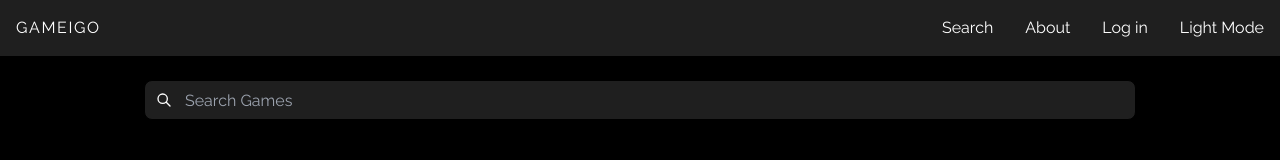
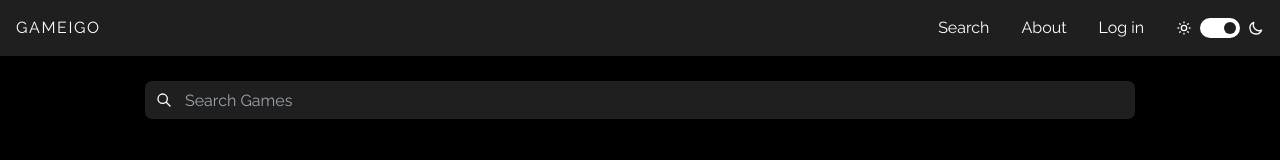
Before and after one commit to AbePlays/Gameigo-Archived, a React (Create React App) app: page /search in a window 1280 px wide. Shown: the top 160 px of the page. Built offline with nearby package versions, Linux system fonts and the light colour scheme.

Commit message:
Added darkmode toggle

```diff
--- a/src/components/Navbar/Navbar.tsx
+++ b/src/components/Navbar/Navbar.tsx
@@ -48,14 +48,52 @@ class Navbar extends Component<Props, State> {
               <NavLink to="/auth" className="ml-8">
                 <p>Log in</p>
               </NavLink>
-              <p
-                className="ml-8 cursor-pointer"
-                onClick={() => {
-                  this.props.toggleDarkMode();
-                }}
-              >
-                {this.props.isDark ? "Light Mode" : "Dark Mode"}
-              </p>
+              <div className="flex items-center ml-8">
+                <div>
+                  <svg
+                    className="w-4"
+                    xmlns="http://www.w3.org/2000/svg"
+                    fill="none"
+                    viewBox="0 0 24 24"
+                    stroke="currentColor"
+                  >
+                    <path
+                      stroke-linecap="round"
+                      stroke-linejoin="round"
+                      stroke-width="2"
+                      d="M12 3v1m0 16v1m9-9h-1M4 12H3m15.364 6.364l-.707-.707M6.343 6.343l-.707-.707m12.728 0l-.707.707M6.343 17.657l-.707.707M16 12a4 4 0 11-8 0 4 4 0 018 0z"
+                    />
+                  </svg>
+                </div>
+                <div
+                  className="ml-2 w-10 h-5 dark:bg-white bg-darkSecondary rounded-full relative cursor-pointer"
+                  onClick={() => {
+                    this.props.toggleDarkMode();
+                  }}
+                >
+                  <div
+                    className={`h-3 w-3 rounded-full bg-white dark:bg-darkSecondary absolute top-1 ${
+                      this.props.isDark ? "right-1" : "left-1"
+                    }`}
+                  ></div>
+                </div>
+                <div className="ml-2">
+                  <svg
+                    className="w-4"
+                    xmlns="http://www.w3.org/2000/svg"
+                    fill="none"
+                    viewBox="0 0 24 24"
+                    stroke="currentColor"
+                  >
+                    <path
+                      stroke-linecap="round"
+                      stroke-linejoin="round"
+                      stroke-width="2"
+                      d="M20.354 15.354A9 9 0 018.646 3.646 9.003 9.003 0 0012 21a9.003 9.003 0 008.354-5.646z"
+                    />
+                  </svg>
+                </div>
+              </div>
             </div>
             <div
               className="sm:hidden cursor-pointer"
@@ -109,14 +147,14 @@ class Navbar extends Component<Props, State> {
                     Log in
                   </NavLink>
                 </div>
-                <div className="py-2" onClick={this.toggleDropDown}>
+                <div className="py-2">
                   <span
                     className="cursor-pointer"
                     onClick={() => {
                       this.props.toggleDarkMode();
                     }}
                   >
-                    {this.props.isDark ? "Light Mode" : "Dark Mode"}
+                    Toggle Dark Mode
                   </span>
                 </div>
               </div>
```
Also changed, not shown: 1 other file (tests, documents, lock files or other folders).
